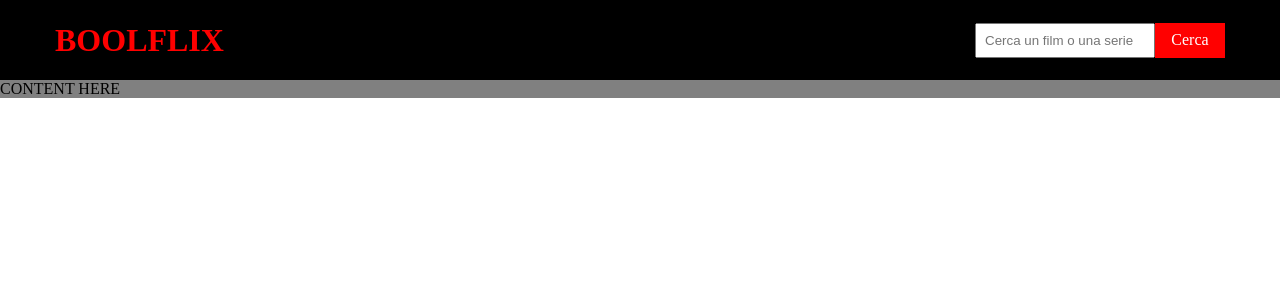
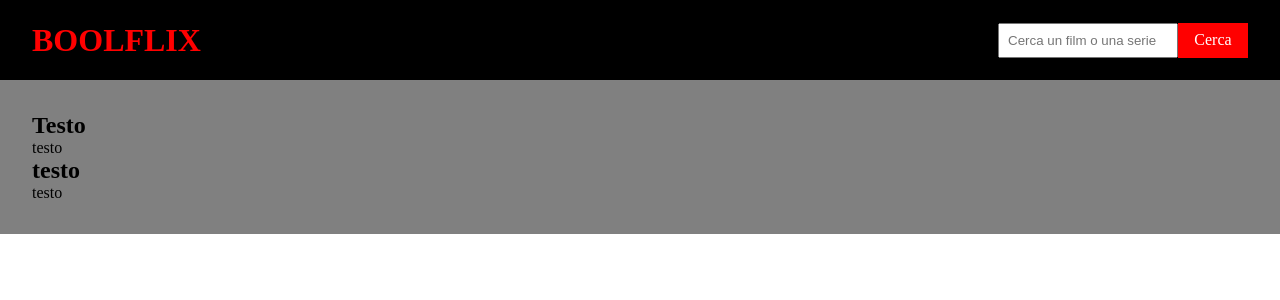
Before and after one commit to AlessandroCarrozza/vite-boolflix, a Vue app: page / in a window 1280 px wide. Shown: the top 300 px of the page. Built offline with nearby package versions, Linux system fonts and the light colour scheme.

Commit message:
Lavorazione Main con relative components

```diff
--- a/src/components/AppHeader.vue
+++ b/src/components/AppHeader.vue
@@ -30,6 +30,10 @@ header {
         display: flex;
         align-items: center;
         justify-content: space-between;
+        height: 100%;
+        max-width: 1600px;
+        margin: auto;
+        padding: 0 2rem;
 
         .title {
             color: red;
--- a/src/components/AppMain.vue
+++ b/src/components/AppMain.vue
@@ -5,7 +5,15 @@ export default {
 </script>
 
 <template>
-    <main>CONTENT HERE</main>
+    <main>
+        <div class="container">
+            <h2>Testo</h2>
+            <div class="wrapper-films">testo</div>
+
+            <h2>testo</h2>
+            <div class="wrapper-series">testo</div>
+        </div>
+    </main>
 </template>
 
 <style scoped lang="scss">
@@ -13,5 +21,12 @@ export default {
 
 main {
     background-color: grey;
+    padding: 2rem 0;
+
+    .container {
+        max-width: 1400px;
+        padding: 0 2rem;
+        margin: auto;
+    }
 }
 </style>
--- a/src/styles/general.scss
+++ b/src/styles/general.scss
@@ -6,8 +6,6 @@
 }
 
 // MAIN RULES
-.container {
-    height: 100%;
-    max-width: 1170px;
-    margin: auto;
+main {
+    background-color: grey;
 }
```
